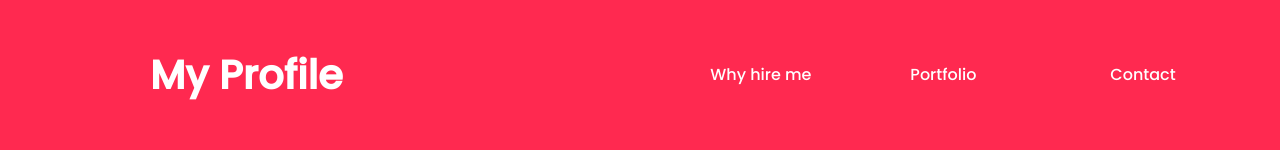
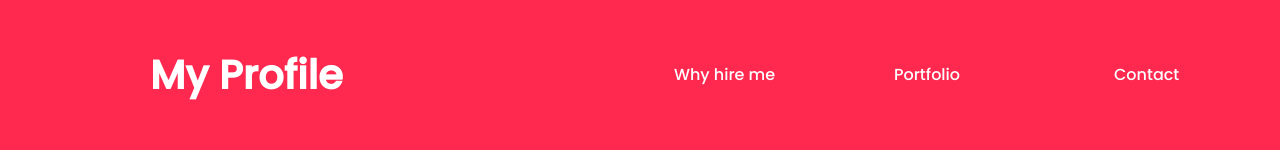
Before and after one commit to apiwatz-lee/myResume, a React (Vite) app: page / in a window 1280 px wide. Shown: the top 160 px of the page. Built offline with nearby package versions, Linux system fonts and the light colour scheme; some icons are missing; a web font is replaced by a local one.

Commit message:
feat(fix):fix width on navbar

```diff
--- a/src/style/HeroSection.css
+++ b/src/style/HeroSection.css
@@ -22,6 +22,7 @@ header {
   display: flex;
   color: #fff;
   width: 50%;
+  gap: 20px;
 
   & li {
     list-style: none;
@@ -37,7 +38,6 @@ header {
   .portfolio-nav,
   .contact-nav {
     display: flex;
-    width: 200px;
     text-align: center;
     cursor: pointer;
     list-style: none;
```
